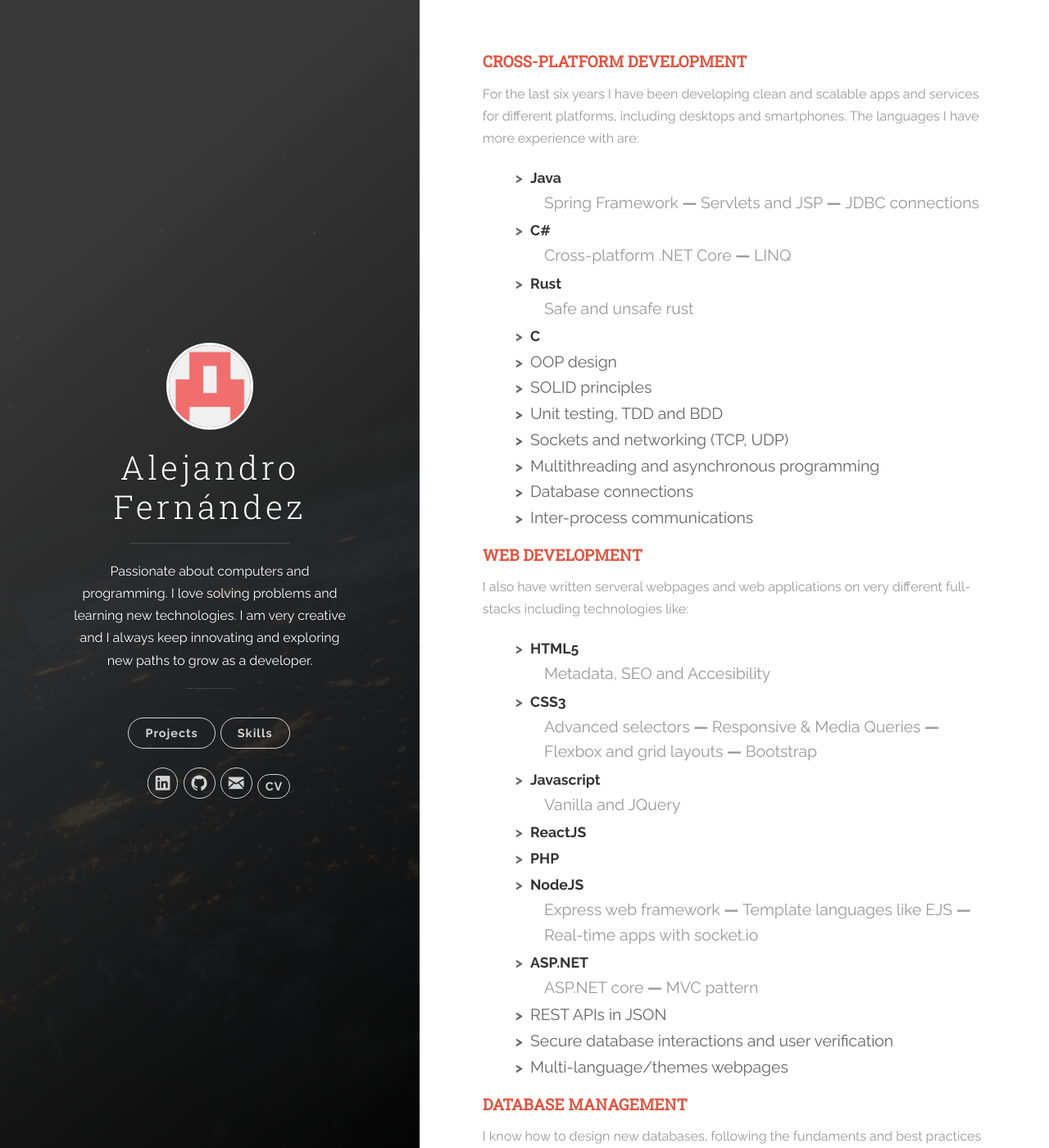
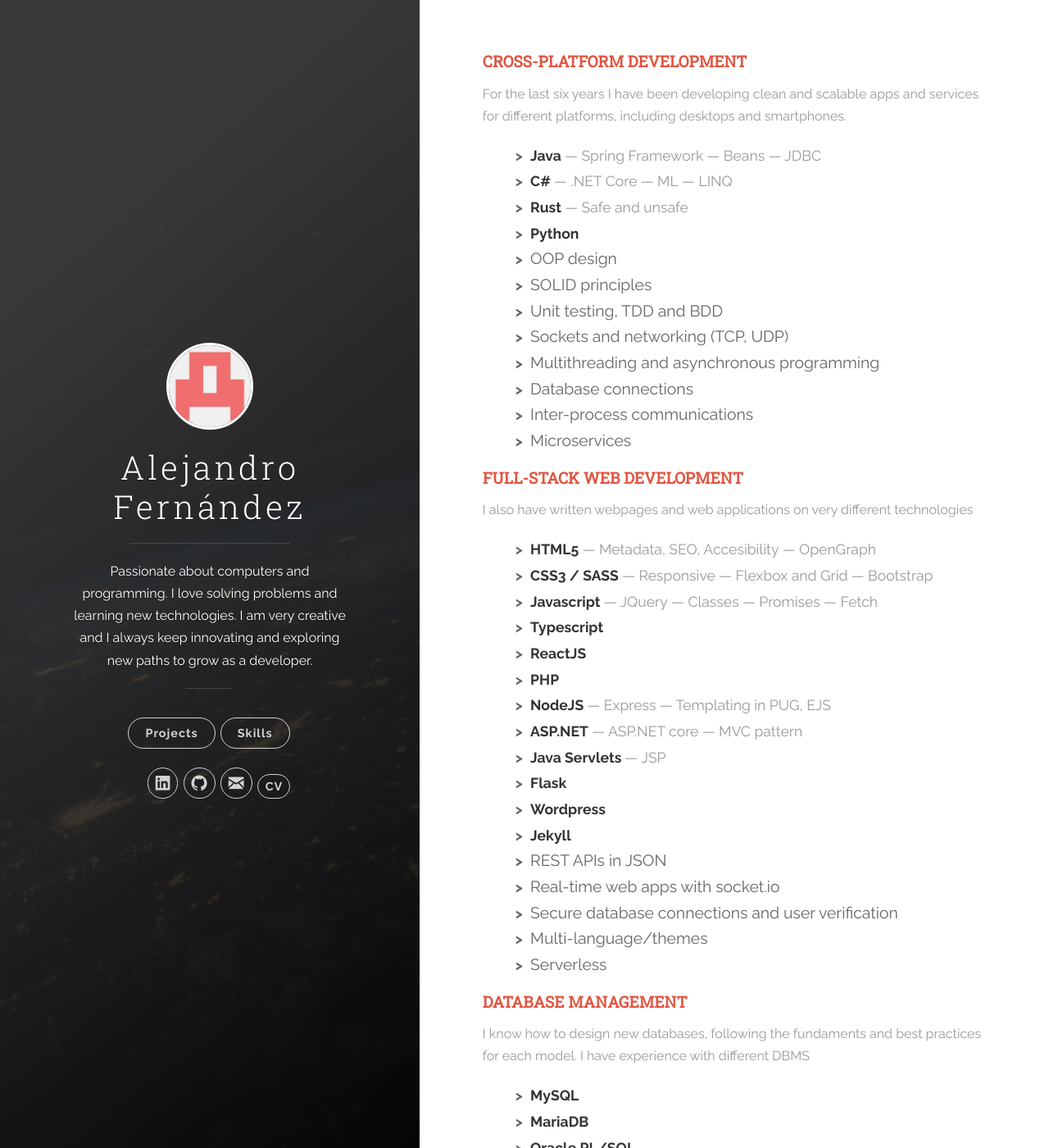
Before and after one commit to alex00fer/alex00fer.github.io, a Jekyll site: the page built from skills.md, in a window 1280 px wide and 1400 px high. Shown: the whole window at 82% size. Built offline with Jekyll 4.4.1, drawn with Linux system fonts in a browser that asks for light colours; some of the changed text lies outside the part shown.

Commit message:
Skills updated

```diff
--- a/_layouts/skills.html
+++ b/_layouts/skills.html
@@ -6,44 +6,27 @@
 
   <h3 class="mt-2">CROSS-PLATFORM DEVELOPMENT</h3>
   <hr>
-  <p>For the last <b>six years</b> I have been developing clean and scalable apps and services for different platforms,
-    including desktops and smartphones. The languages I have more experience with are:</p>
-  <ul class="pl-4" style="list-style-type: square">
+  <p>For the last six years I have been developing clean and scalable apps and services for different platforms,
+    including desktops and smartphones.</p>
+  <ul>
     <li>
       <h5> Java</h5>
-      <ul class="d-none d-lg-block">
-        <li>
-          <p-small><b>Spring Framework</b></p-small>
-        </li>
-        <li>
-          <p-small>Servlets and JSP</p-small>
-        </li>
-        <li>
-          <p-small>JDBC connections</p-small>
-        </li>
-      </ul>
+      <span>Spring Framework</span>
+      <span>Beans</span>
+      <span>JDBC</span>
     </li>
     <li>
       <h5>C#</h5>
-      <ul class="d-none d-lg-block">
-        <li>
-          <p-small>Cross-platform <b>.NET Core</b></p-small>
-        </li>
-        <li>
-          <p-small>LINQ</p-small>
-        </li>
-      </ul>
+      <span>.NET Core</span>
+      <span>ML</span>
+      <span>LINQ</span>
     </li>
     <li>
       <h5>Rust</h5>
-      <ul class="d-none d-lg-block">
-        <li>
-          <p-small>Safe and unsafe rust</p-small>
-        </li>
-      </ul>
+      <span>Safe and unsafe</span>
     </li>
     <li>
-      <h5>C</h5>
+      <h5>Python</h5>
     </li>
     <li>
       <p-medium><b>OOP</b> design</p-medium>
@@ -66,46 +49,36 @@
     <li>
       <p-medium>Inter-process communications</p-medium>
     </li>
+    <li>
+      <p-medium>Microservices</p-medium>
+    </li>
   </ul>
 
 
-  <h3 class="mt-5">WEB DEVELOPMENT</h3>
+  <h3 class="mt-5">FULL-STACK WEB DEVELOPMENT</h3>
   <hr>
-  <p>I also have written serveral webpages and web applications on very different full-stacks
-    including technologies like:</p>
+  <p>I also have written webpages and web applications on very different technologies</p>
   <ul class="pl-4" style="list-style-type: square">
     <li>
       <h5>HTML5</h5>
-      <ul class="d-none d-lg-block">
-        <li>
-          <p-small>Metadata, SEO and Accesibility</p-small>
-        </li>
-      </ul>
+      <span>Metadata, SEO, Accesibility</span>
+      <span>OpenGraph</span>
     </li>
     <li>
-      <h5>CSS3</h5>
-      <ul class="d-none d-lg-block">
-        <li>
-          <p-small>Advanced selectors</p-small>
-        </li>
-        <li>
-          <p-small>Responsive & Media Queries</p-small>
-        </li>
-        <li>
-          <p-small>Flexbox and grid layouts</p-small>
-        </li>
-        <li>
-          <p-small>Bootstrap</p-small>
-        </li>
-      </ul>
+      <h5>CSS3 / SASS</h5>
+      <span>Responsive</span>
+      <span>Flexbox and Grid</span>
+      <span>Bootstrap</span>
     </li>
     <li>
       <h5>Javascript</h5>
-      <ul class="d-none d-lg-block">
+      <span>JQuery</span>
+      <span>Classes</span>
+      <span>Promises</span>
+      <span>Fetch</span>
+    </li>
     <li>
-          <p-small>Vanilla and <b>JQuery</b></p-small>
-        </li>
-      </ul>
+      <h5>Typescript</h5>
     </li>
     <li>
       <h5>ReactJS</h5>
@@ -115,47 +88,51 @@
     </li>
     <li>
       <h5>NodeJS</h5>
-      <ul class="d-none d-lg-block">
-        <li>
-          <p-small><b>Express</b> web framework</p-small>
-        </li>
-        <li>
-          <p-small>Template languages like EJS</p-small>
-        </li>
-        <li>
-          <p-small>Real-time apps with socket.io</p-small>
-        </li>
-      </ul>
+      <span>Express</span>
+      <span>Templating in PUG, EJS</span>
     </li>
     <li>
       <h5>ASP.NET</h5>
-      <ul class="d-none d-lg-block">
-        <li>
-          <p-small><b>ASP.NET core</b></p-small>
+      <span>ASP.NET core</span>
+      <span>MVC pattern</span>
     </li>
     <li>
-          <p-small>MVC pattern</p-small>
+      <h5>Java Servlets</h5>
+      <span>JSP</span>
     </li>
-      </ul>
+    <li>
+      <h5>Flask</h5>
+    </li>
+    <li>
+      <h5>Wordpress</h5>
+    </li>
+    <li>
+      <h5>Jekyll</h5>
     </li>
     <li>
       <p-medium>REST APIs in JSON</p-medium>
     </li>
     <li>
-      <p-medium>Secure database interactions and user verification</p-medium>
+      <p-medium>Real-time web apps with socket.io</p-medium>
     </li>
     <li>
-      <p-medium>Multi-language/themes webpages</p-medium>
+      <p-medium>Secure database connections and user verification</p-medium>
+    </li>
+    <li>
+      <p-medium>Multi-language/themes</p-medium>
+    </li>
+    <li>
+      <p-medium>Serverless</p-medium>
     </li>
   </ul>
 
 
 
-  <h3 class="mt-5">DATABASE MANAGEMENT</h3>
+  <h3>DATABASE MANAGEMENT</h3>
   <hr>
-  <p>I know how to design new databases, following the fundaments and best practices of each model. I
-    have experience with different DBMS such as:</p>
-  <ul class="pl-4" style="list-style-type: square">
+  <p>I know how to design new databases, following the fundaments and best practices for each model. I
+    have experience with different DBMS</p>
+  <ul>
     <li>
       <h5>MySQL</h5>
     </li>
@@ -164,6 +141,9 @@
     </li>
     <li>
       <h5>Oracle PL/SQL</h5>
+    </li>
+    <li>
+      <h5>PostgreSQL</h5>
     </li>
     <li>
       <h5>SQLite</h5>
@@ -175,39 +155,32 @@
       <p-medium>Procedures, functions and triggers</p-medium>
     </li>
     <li>
-      <p-medium>Entity–relationship model</p-medium>
+      <p-medium>Users and roles</p-medium>
+    </li>
+    <li>
+      <p-medium>Design entity–relationship models</p-medium>
     </li>
   </ul>
 
 
-
-
-
-  <h3 class="mt-5">TECHNICAL SKILLS</h3>
+  <h3>TECHNICAL SKILLS</h3>
   <hr>
-  <p>During my projects I have used tools and technologies like:</p>
-  <ul class="pl-4" style="list-style-type: square">
+  <p>During my projects I have used other tools and technologies</p>
+  <ul>
     <li>
       <h5>GIT</h5>
-      <ul class="d-none d-lg-block">
-        <li>
-          <p-small>Github, Gitlab and similars</p-small>
-        </li>
-        <li>
-          <p-small>GitFlow</p-small>
-        </li>
-      </ul>
+      <span>Github, Gitlab</span>
+      <span>GitFlow</span>
     </li>
     <li>
       <h5>Microsoft Office</h5>
-      <ul class="d-none d-lg-block">
-        <li>
-          <p-small>Word, Excel, PowerPoint, Teams...<p-small>
-        </li>
-      </ul>
+      <span>Word, Excel, PowerPoint, Teams...<span>
     </li>
     <li>
       <h5>Docker and Kubernetes</h5>
+    </li>
+    <li>
+      <h5>AWS (Amazon Web Services)</h5>
     </li>
     <li>
       <h5>Slack</h5>
@@ -216,26 +189,24 @@
       <h5>SCRUM</h5>
     </li>
     <li>
-      <h5>UML</h5>
-      <ul class="d-none d-lg-block">
+      <h5>UML diagrams for software design</h5>
+    </li>
     <li>
-          <p-small>Use of UML diagrams for software design<p-small>
-        </li>
-      </ul>
+      <h5>Odoo</h5>
     </li>
   </ul>
 
 
 
-  <h3 class="mt-5">OPERATING SYSTEMS</h3>
+  <h3>OPERATING SYSTEMS</h3>
   <hr>
-  <ul class="pl-4" style="list-style-type: square">
+  <ul>
     <li>
-      <p-medium><b>System Administration:</b> Installation and configuration of SO, including
+      <p-medium>System Administration: Installation and configuration of SO, including
         setting up in network enviroments</p-medium>
     </li>
     <li>
-      <p-medium><b>Computer networks:</b> File-sharing, routers, DHCP, internet protocols, QoS,
+      <p-medium><b>Computer networks:</b> Firewalls, routers, DHCP, internet protocols, QoS,
         NAT</p-medium>
     </li>
     <li>
@@ -259,33 +230,36 @@
   <p>I started programming by building games, and is something that I have kept as a hobby since then.
     I have programmed several gameplay mechanics, systems and multiplayer netcode from scratch,
     using optimized and multithread code</p>
-  <ul class="pl-4" style="list-style-type: square">
+  <ul>
     <li>
       <h5>Unity</h5>
-      <ul class="d-none d-lg-block">
-        <li>
-          <p-small>2D and 3D</p-small>
+      <span>2D/3D</span>
+      <span>Dev tools</span>
+      <span>Networking</span>
+      <span>DOTS and ECS</span>
     </li>
     <li>
-          <p-small>Development tools</p-small>
+      <h5>Babylon.js</h5>
+      <span>Experiences and games on the web</span>
     </li>
     <li>
-          <p-small>Networking</p-small>
+      <p-medium>Multiplayer games and experiences</p-medium>
     </li>
     <li>
-          <p-small>DOTS and ECS</p-small>
-        </li>
-      </ul>
+      <p-medium>Netcode client-server and p2p tecnhiques</p-medium>
     </li>
   </ul>
 
 
 
-  <h3 class="mt-5">CAD, AUDIO AND VIDEO</h3>
+  <h3>CAD, AUDIO AND VIDEO</h3>
   <hr>
-  <p>I have made use of very different applications to create and design the assets I need for my
-    projects:</p>
-  <ul class="pl-4" style="list-style-type: square">
+  <p>I make use of these applications to design and create the assets I need for my projects</p>
+  <ul>
+    <li>
+      <h5>Figma</h5>
+      <span>Prototyping</span>
+    </li>
     <li>
       <h5>Adobe Photoshop</h5>
     </li>
@@ -296,34 +270,14 @@
       <h5>Audacity</h5>
     </li>
     <li>
-      <h5>FL Studio</h5>
-      <ul class="d-none d-lg-block">
-        <li>
-          <p-small>Sound design</p-small>
-        </li>
-      </ul>
-    </li>
-    <li>
       <h5>Blender and 3dsMax</h5>
-      <ul class="d-none d-lg-block">
-        <li>
-          <p-small>Low-poly, hardsurfce 3D modeling</p-small>
-        </li>
-        <li>
-          <p-small>3D Topology</p-small>
-        </li>
-      </ul>
+      <span>Low-poly, hardsurfce</span>
+      <span>3D Topology</span>
     </li>
     <li>
       <h5>Inkscape and Illustrator</h5>
-      <ul class="d-none d-lg-block">
-        <li>
-          <p-small>Vector graphics</p-small>
-        </li>
-        <li>
-          <p-small>Icons and logos creation</p-small>
-        </li>
-      </ul>
+          <span>Vector graphics</span>
+          <span>Icons and logos</span>
     </li>
   </ul>
 
--- a/css/main.scss
+++ b/css/main.scss
@@ -87,7 +87,7 @@
     font-family: "Raleway", sans-serif;
   }
 
-  p-small {
+  span {
     color: #999999;
     font-weight: normal;
   }
@@ -97,7 +97,7 @@
     font-weight: normal;
     font-family: "Raleway", sans-serif;
   }
-
+  /*
   li > ul {
     display: block;
     padding: 0;
@@ -109,8 +109,8 @@
     display: inline;
     color: #999999;
   }
-
-  li > ul > li:not(:first-child):before {
+  */
+  li > span:before {
     content: " — ";
   }
 }
```
Lines whose indentation alone changed are shown as unchanged.
